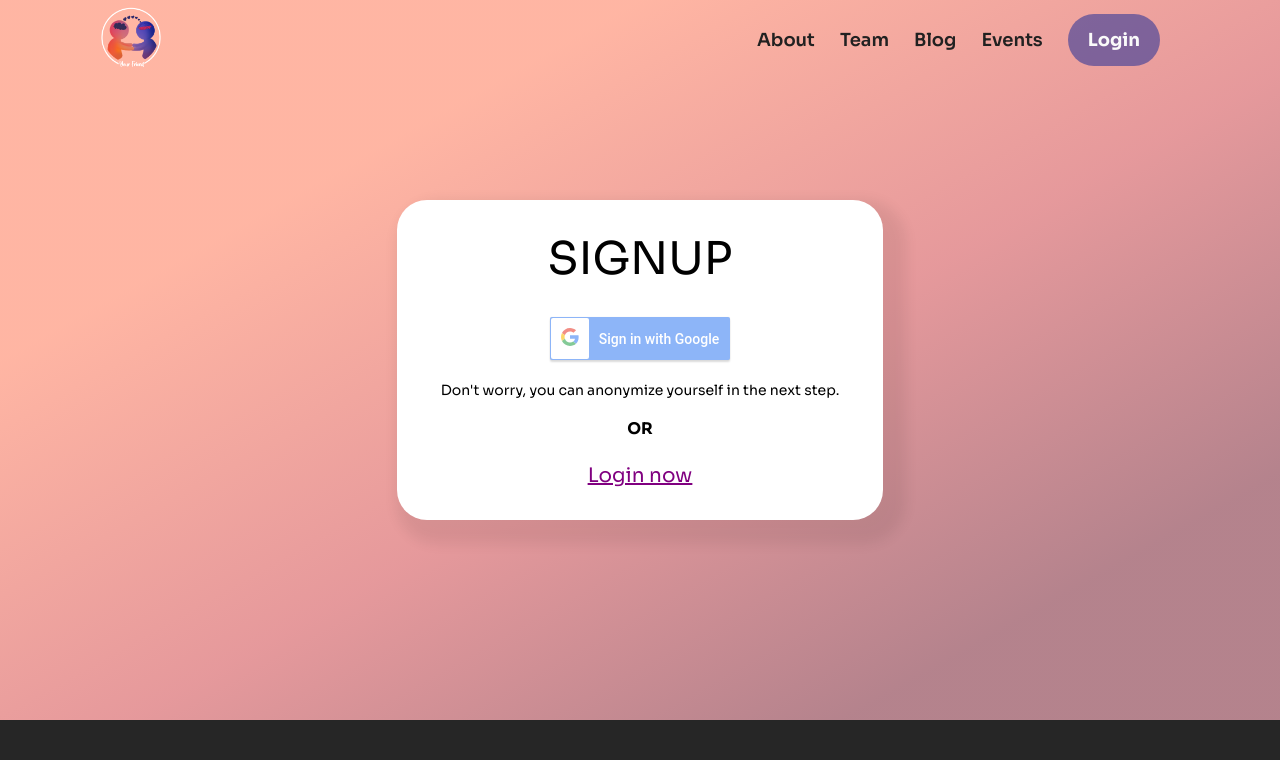
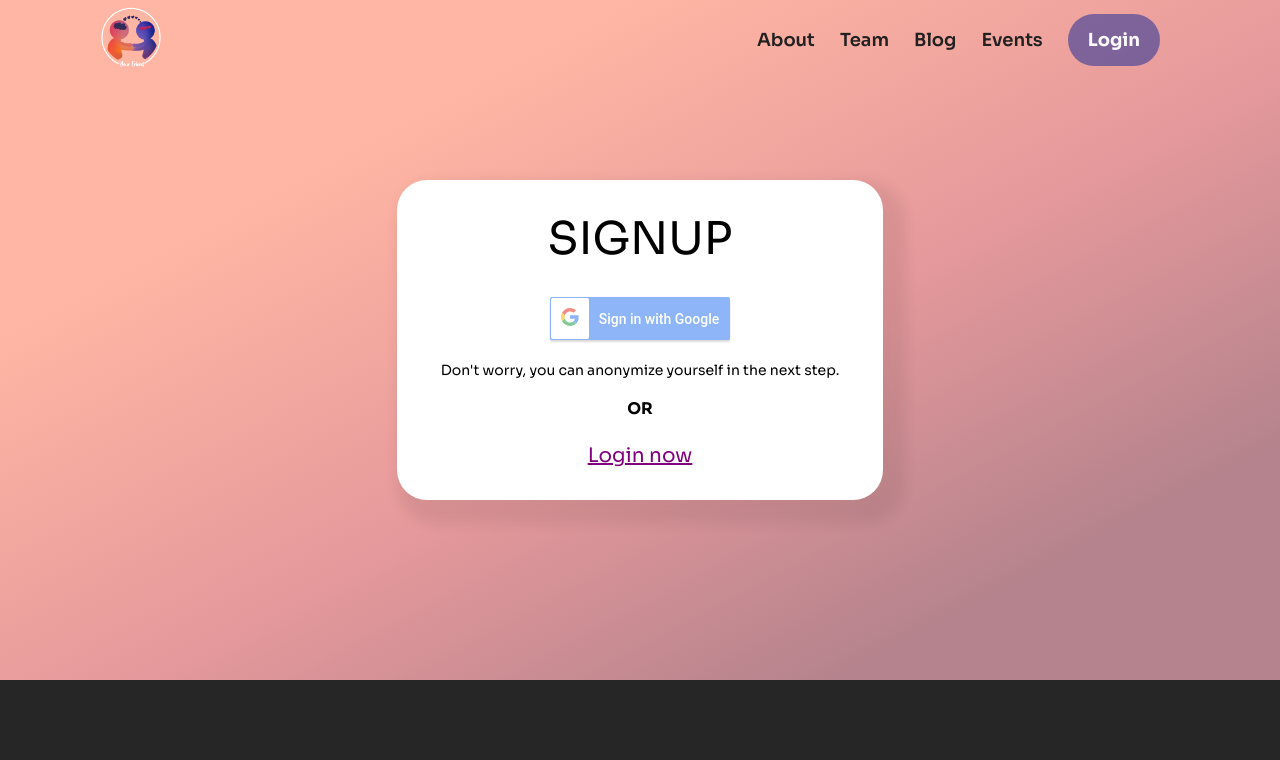
Before and after one commit to tashi2408/yourFriend, a React (Create React App) app: page /signup in a window 1280 px wide. Shown: the top 760 px of the page. Built offline with nearby package versions, Linux system fonts and the light colour scheme.

Commit message:
🎏 ui edits

```diff
--- a/src/dashboard/Login.css
+++ b/src/dashboard/Login.css
@@ -2,8 +2,8 @@
   text-align: center;
   justify-content: center;
   display: flex;
-  padding-top: 200px;
-  padding-bottom: 200px;
+  padding-top: 180px;
+  padding-bottom: 180px;
   background: var(--gradient);
 }
 
--- a/src/dashboard/Login.js
+++ b/src/dashboard/Login.js
@@ -12,14 +12,13 @@ function Login() {
           <div>
           <GoogleSignup theme="dark">
           </GoogleSignup><p>
-          Don't worry, you stay anonymous even with social login.
-          </p>
+          Don't worry, you stay anonymous even with social login.</p>
           </div>
           <div className="or">
           OR
           </div>
             <h2 className="link">
-              <a href="#"><Link to="/Signup">Signup now</Link></a>
+            <a href="#"><Link to="/Signup">Signup now</Link></a>
             </h2>
             </div>
          </div>
--- a/src/dashboard/Signup.css
+++ b/src/dashboard/Signup.css
@@ -2,8 +2,8 @@
     text-align: center;
     justify-content: center;
     display: flex;
-    padding-top: 200px;
-    padding-bottom: 200px;
+    padding-top: 180px;
+    padding-bottom: 180px;
     background: var(--gradient);
   }
 
```
Also changed, not shown: src/assets/sessions/session.png.
